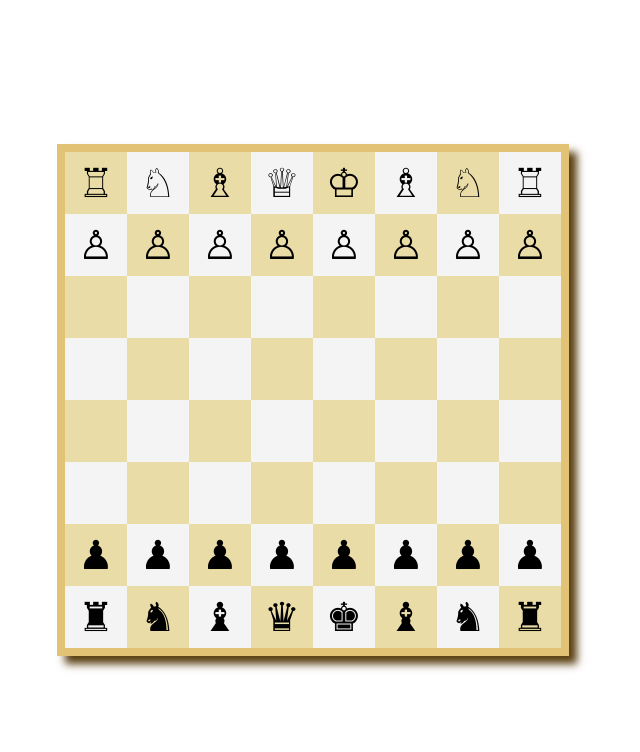
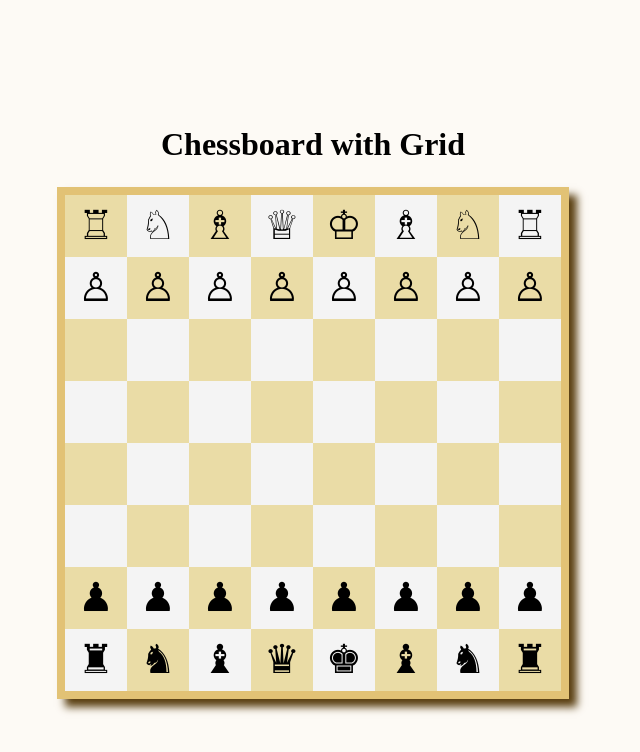
Before and after one commit to greentea1230/Chess-Board, a plain HTML site: page index.html in a window 1280 px wide. Shown: the whole page, without its empty margins (327-967 px from the left). Drawn offline with Linux system fonts and the light colour scheme.

Commit message:
added header 1

```diff
--- a/index.html
+++ b/index.html
@@ -10,6 +10,7 @@
 
 <body>
     <main>
+        <h1>Chessboard with Grid</h1>
         <div class="grid-container">
 
             <div class="grid-item a">&#9814</div>
--- a/style.css
+++ b/style.css
@@ -5,13 +5,19 @@
 }
 
 body {
-  display: flex;
+  display: grid;
   width: 100vw;
   height: 100vh;
   align-items: center;
   justify-content: center;
+  background-color: #fdfaf5;
 }
 
+h1 {
+  text-align: center;
+  font-size: min(4vw, 4vh);
+  margin: 3vmin;
+}
 .grid-container {
   width: min(64vw, 64vh);
   height: min(64vw, 64vh);
```
